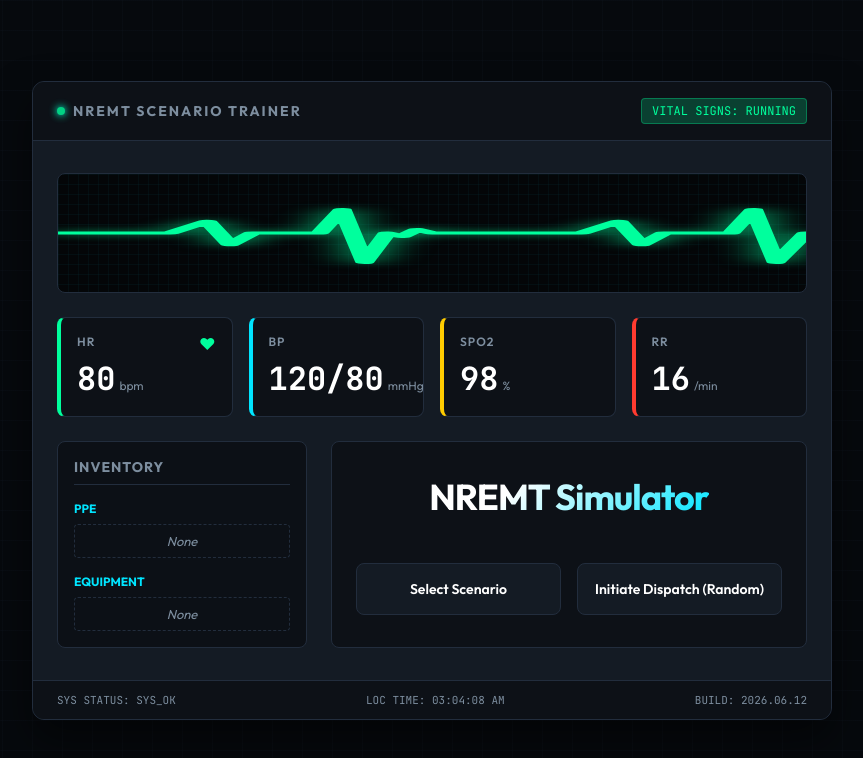
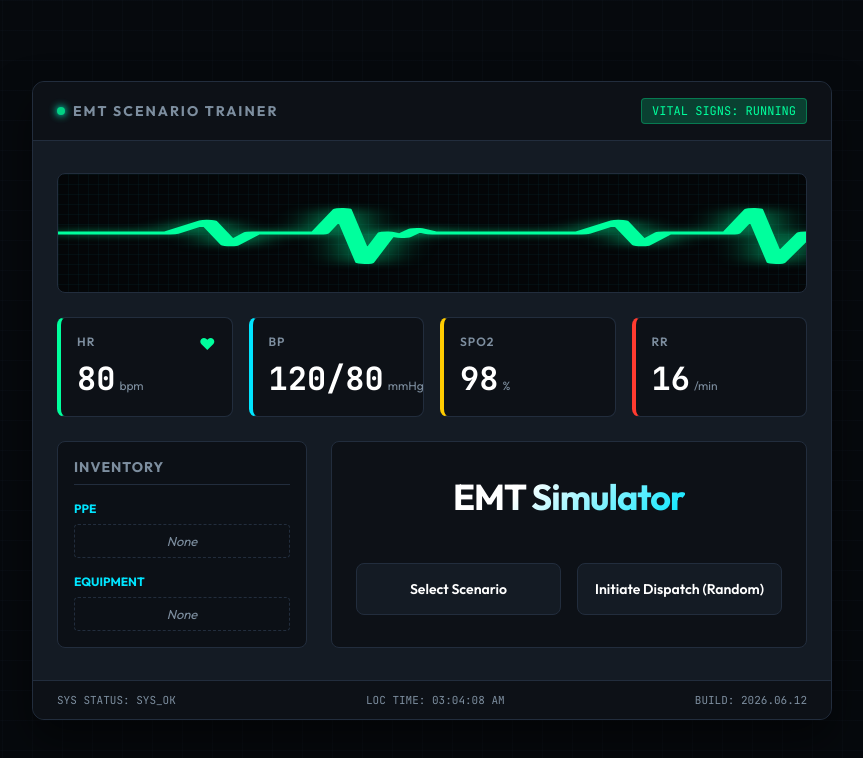
Before and after one commit to mneider12/EMT, a React (Vite) app: page / in a window 1280 px wide. Shown: the top 758 px of the page, without its empty margins (208-1071 px from the left). Built offline with nearby package versions, Linux system fonts and the light colour scheme.

Commit message:
NREMT -> EMT

```diff
--- a/src/App.tsx
+++ b/src/App.tsx
@@ -24,7 +24,7 @@ function App() {
         <div className="monitor-card">
           {/* Header */}
           <div className="monitor-header">
-            <div className="system-title">NREMT Scenario Trainer</div>
+            <div className="system-title">EMT Scenario Trainer</div>
             <div className="system-status">VITAL SIGNS: RUNNING</div>
           </div>
 
--- a/src/components/ScenarioScreen.tsx
+++ b/src/components/ScenarioScreen.tsx
@@ -20,7 +20,7 @@ export function ScenarioScreen() {
     <div className="message-box">
       {phase === 'INITIALIZATION' && !showScenarioList && (
         <>
-          <h1 className="scenario-title" style={{ fontSize: '36px', marginBottom: '16px' }}>NREMT Simulator</h1>
+          <h1 className="scenario-title" style={{ fontSize: '36px', marginBottom: '16px' }}>EMT Simulator</h1>
           <div className="options-grid" style={{ width: '100%', maxWidth: '500px' }}>
             <button className="option-btn" onClick={() => setShowScenarioList(true)}>
               Select Scenario
```
Also changed, not shown: 1 other file (tests, documents, lock files or other folders).
